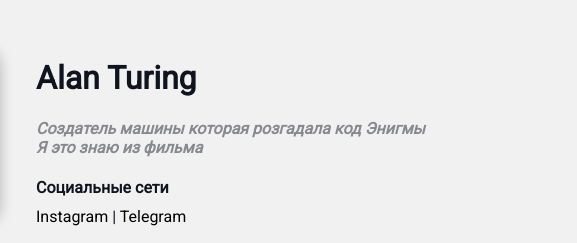
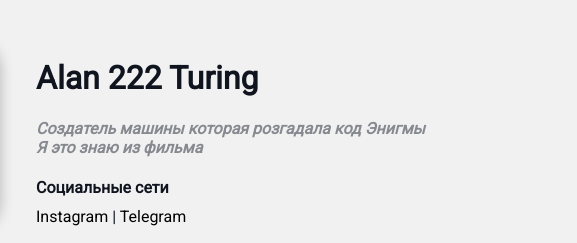
Before and after one commit to Hetfie1d/CV, a plain HTML site: page index.html in a window 1280 px wide. Shown: the top 243 px of the page, 469-1046 px from the left. Drawn offline with Linux system fonts and the light colour scheme.

Commit message:
Update index.html

```diff
--- a/index.html
+++ b/index.html
@@ -13,7 +13,7 @@
                     <img alt="tut photo" src="https://static.independent.co.uk/s3fs-public/thumbnails/image/2013/02/01/18/v3-Turing-Benedict-Cumberbatch.jpg?width=982&height=726&auto=webp&quality=75" class="avatar">
 
                     <div class="info-text">
-                        <h1>Alan Turing</h1>
+                        <h1>Alan 222 Turing</h1>
                         <p>Создатель машины которая розгадала код <strong>Энигмы</strong></p>
                         <p>Я это знаю из фильма</p>
 
```
